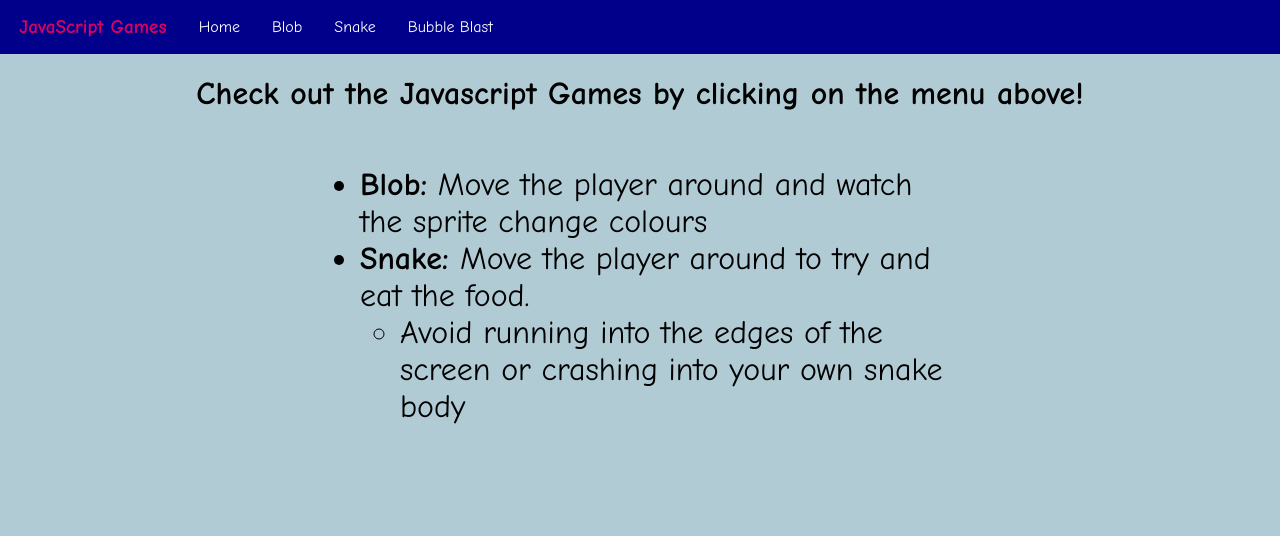
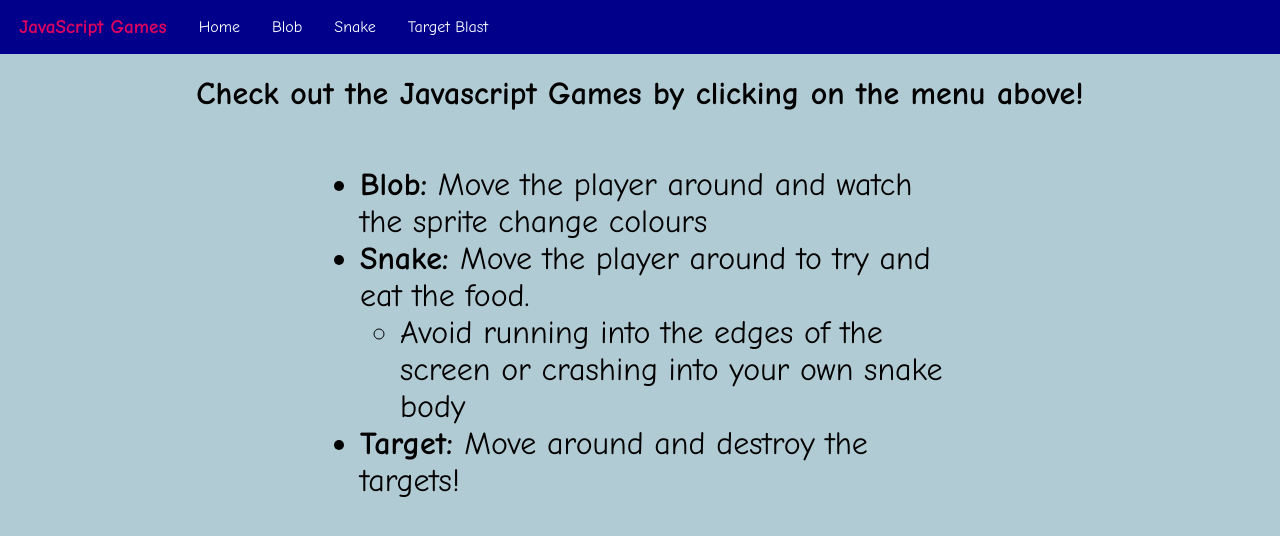
Before and after one commit to 100615056/JavaScript-Games, a plain HTML site: page src/pages/index.html in a window 1280 px wide. Drawn offline with Linux system fonts and the light colour scheme.

Commit message:
change bubble to target

```diff
--- a/src/pages/index.html
+++ b/src/pages/index.html
@@ -22,7 +22,7 @@
                         <a class="nav__link" href="snake.html">Snake</a>
                     </li>
                     <li class="nav__item">
-                        <a class="nav__link" href="bubble.html">Bubble Blast</a>
+                        <a class="nav__link" href="target.html">Target Blast</a>
                     </li>
                 </ul>
             </nav>
@@ -46,6 +46,9 @@
                         </li>
                     </ul>
                 </li>
+                <li>
+                    <b>Target: </b> Move around and destroy the targets!
+                </li>
             </ul>
         </div>
     </body>
```
Also changed, not shown: src/pages/blob.html (+1 -1 lines), src/pages/snake.html (+1 -1 lines), src/pages/target.html (renamed from src/pages/bubble.html, +2 -2 lines), src/target.js (renamed from src/bubble.js).
